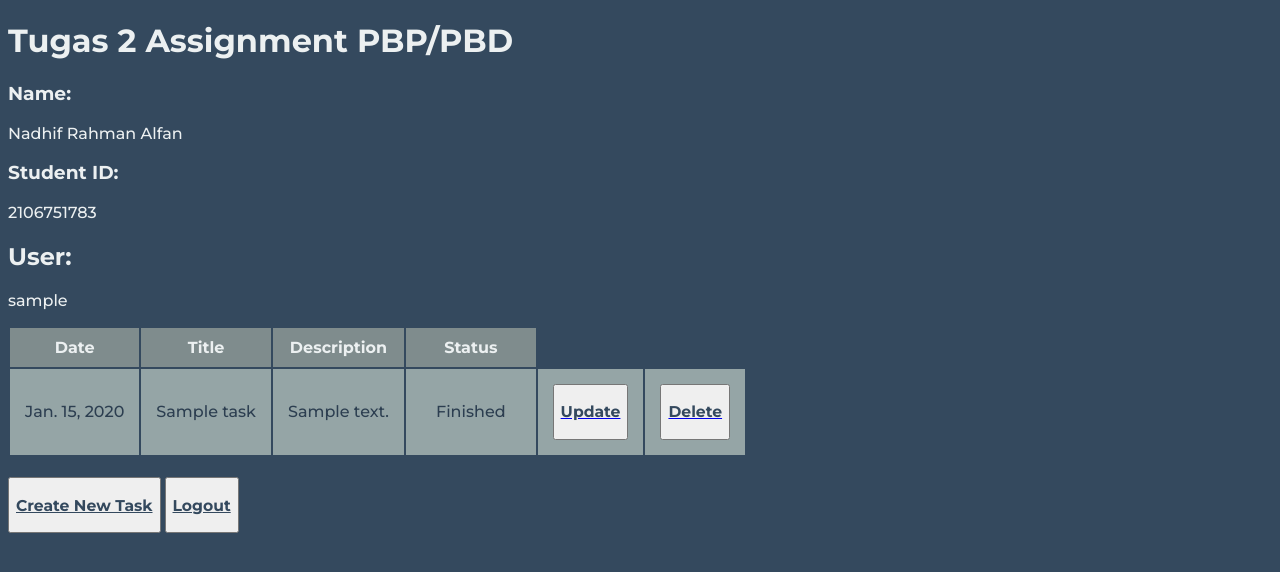
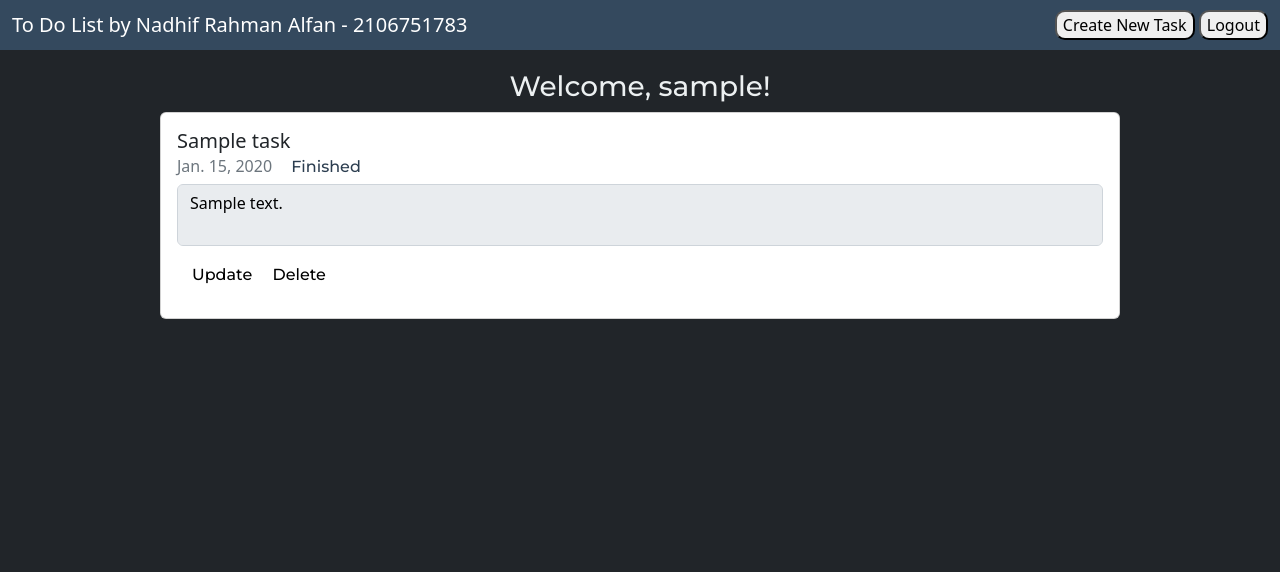
Before and after one commit to nadhifralfan/tugas-2-pbp, a Django app: page /todolist/ in a window 1280 px wide. Shown: the top 572 px of the page. Run offline with Django 4.2, Linux system fonts and the light colour scheme; a user stored in the database is signed in; tables that the repository leaves empty hold one stand-in row (values such as "Sample post"); some libraries are stand-ins or nearby versions.

Commit message:
Upload Tugas 5 PBP

```diff
--- a/static/css/style.css
+++ b/static/css/style.css
@@ -1,5 +1,7 @@
-body {
-    background-color: #34495e;
+@import '../node_modules/bootstrap/scss/bootstrap';
+
+body{
+    background-color: #2c3e50;
 }
 
 h1, h2, h3, p {
@@ -9,16 +11,17 @@ h1, h2, h3, p {
 table {
     border: #ecf0f1;
 }
-th {
-    background-color: #7f8c8d;
-    padding: 10px;
-    color: #ecf0f1;
-    font-family: Montserrat
-}
 
-td, p1 {
-    background-color: #95a5a6;
+
+td, p1, tr {
     padding: 15px;
     color: #2c3e50;
     font-family: Montserrat
 }
+
+.form-signin {
+    width: 100%;
+    max-width: 330px;
+    padding: 15px;
+    margin: auto;
+  }
--- a/templates/base.html
+++ b/templates/base.html
@@ -5,13 +5,15 @@
 <head>
   <meta charset="UTF-8">
   <meta name="viewport" content="width=device-width, initial-scale=1.0">
+  <link href="https://fonts.googleapis.com/css?family=Montserrat:500,600,700" rel="stylesheet">
+  <link href="https://cdn.jsdelivr.net/npm/bootstrap@5.2.1/dist/css/bootstrap.min.css" rel="stylesheet" integrity="sha384-iYQeCzEYFbKjA/T2uDLTpkwGzCiq6soy8tYaI1GyVh/UjpbCx/TYkiZhlZB6+fzT" crossorigin="anonymous">
   <link rel="stylesheet" href="{% static 'css/style.css' %}">
-  <link href="https://fonts.googleapis.com/css?family=Montserrat:500,600,700" rel="stylesheet">
   {% block meta %}
   {% endblock meta %}
 </head>
 
-<body>
+<body style="background-color:#212529;">
+  <script src="https://cdn.jsdelivr.net/npm/bootstrap@5.2.1/dist/js/bootstrap.bundle.min.css" integrity="sha384-u1OknCvxWvY5kfmNBILK2hRnQC3Pr17a+RTT6rIHI7NnikvbZlHgTPOOmMi466C8" crossorigin="anonymous"></script>
   {% block content %}
   {% endblock content %}
 </body>
--- a/todolist/templates/todolist.html
+++ b/todolist/templates/todolist.html
@@ -2,49 +2,65 @@
 
 {% block meta %}
 <title>My Todolist</title>
+<style>
+    .card {
+      width: 75%;
+      height: max-content;
+      transition: width 1s;
+    }
+
+    .card:hover {
+      width: 100%;
+    }
+    </style>
 {% endblock meta %}
 
 {% block content %}
+<nav class="navbar" style="background-color: #34495e;">
+    <div class="container-fluid">
+      <span class="navbar-brand mb-0 h1" style="color: white;">To Do List by {{name}} - {{student_id}}</span>
+      <div>
+        <button style="border-radius: 10px; align-items:flex-end;"><a style="color: black; text-decoration: none;" href="{% url 'todolist:create_todolist' %}">Create New Task</a></button>
+        <button style="border-radius: 10px; align-items:flex-end;"><a style="color: black; text-decoration: none;" href="{% url 'todolist:logout' %}">Logout</a></button>
+      </div>
+    </div>
+  </nav>
 
-<h1><b>Tugas 2 Assignment PBP/PBD</b></h1>
-
-<h3>Name: </h3>
+<!-- <h3>Name: </h3>
 <p>{{name}}</p>
 
 <h3>Student ID: </h3>
-<p>{{student_id}}</p>
+<p>{{student_id}}</p> -->
 
-<h2>User: </h2>
-<p>{{username}}</p>
-
+<h3 style="text-align: center;margin-top: 20px;">Welcome, {{username}}!</h3>
+<div>
+{% for task in todolist %}
+    <div class="card" style="margin-bottom: 10px; margin-left: auto; margin-right: auto;">
+        <div class="card-body">
                     <table>
+                            <th>
                                 <tr>
-    <th>Date</th>
-    <th>Title</th>
-    <th>Description</th>
-    <th>Status</th>
-    </tr>
-    {% for task in todolist %}
-    <tr>
-        <td>{{task.date}}</td>
-        <td>{{task.title}}</td>
-        <td>{{task.description}}</td>
-        <td>{% if task.finished %}
+                                    <h5 class="card-title">{{task.title}}</h5>
+                                    <h6 class="card-subtitle mb-2 text-muted">{{task.date}}
+                                    {% if task.finished %}
                                         <p1>Finished</p1>
                                         {% else %}
                                         <p1>Not Finished</p1>
-          {% endif %}</td>
-        <td class="td1">
-            <button><a href="{% url 'todolist:update_todolist' task.id %}"><h3 class="p2" style="color:#34495e">Update</h3></a></button>
+                                    {% endif %}
+                                    </h6>
+                                </tr>
+                                <tr>
+                                    <textarea class="form-control" style="color: black; white-space: nowrap; text-overflow: ellipsis; resize: none;" class="card-text" disabled>{{task.description}}</textarea>
+                                </tr>
+                            </th>
+                            <td class="align-items-center justify-content-center">
+                            <a style="color: black; text-decoration: none; align-items: center;" href="{% url 'todolist:update_todolist' task.id %}" class="card-link">Update</a>
+                            <a style="color: black; text-decoration: none; align-items: center;" href="{% url 'todolist:delete_todolist' task.id %}" class="card-link">Delete</a>
                             </td>
-        <td class="td1">
-            <button><a href="{% url 'todolist:delete_todolist' task.id %}"><h3 class="p2" style="color:#34495e">Delete</h3> </a></button>
-        </td>
-    </tr>
+                    </table>
+                </div>
+    </div>
     {% endfor %}
-</table>
-
-<button style="margin-top: 20px;"><h3><a style="color:#34495e" href="{% url 'todolist:create_todolist' %}">Create New Task</a></h3></button>
-<button><h3><a style="color:#34495e" href="{% url 'todolist:logout' %}">Logout</a></h3></button>
+</div>
 
 {% endblock content %}
--- a/todolist/views.py
+++ b/todolist/views.py
@@ -9,6 +9,7 @@ from django.contrib.auth.decorators import login_required
 from django.contrib.auth import authenticate, login
 from django.contrib.auth import logout
 from todolist.forms import CreateTask
+from todolist.forms import CustomUserCreationForm
 from django.views.generic.edit import CreateView
 from django.http import HttpResponseRedirect
 from django.urls import reverse
@@ -55,14 +56,17 @@ def update_todolist(request,id):
     return redirect('todolist:show_todolist')
 
 def register(request):
-    form = UserCreationForm()
+    if request.method == 'GET':
+        form  = CustomUserCreationForm()
+        context = {'form': form}
+        return render(request, 'register.html', context)
     if request.method == "POST":
-        form = UserCreationForm(request.POST)
+        form = CustomUserCreationForm(request.POST)
         if form.is_valid():
             form.save()
-            messages.success(request, 'Akun telah berhasil dibuat!')
+            user = form.cleaned_data.get('username')
+            messages.success(request, 'Akun telah berhasil dibuat untuk ' + user + '!')
             return redirect('todolist:login')
-
     context = {'form':form}
     return render(request, 'register.html', context)
 
```
Also changed, not shown: todolist/forms.py (+43 -0 lines), todolist/templates/create-task.html (+8 -8 lines), todolist/templates/login.html (+11 -21 lines), todolist/templates/register.html (+8 -11 lines), todolist/README.md. Lines whose indentation alone changed are shown as unchanged.
